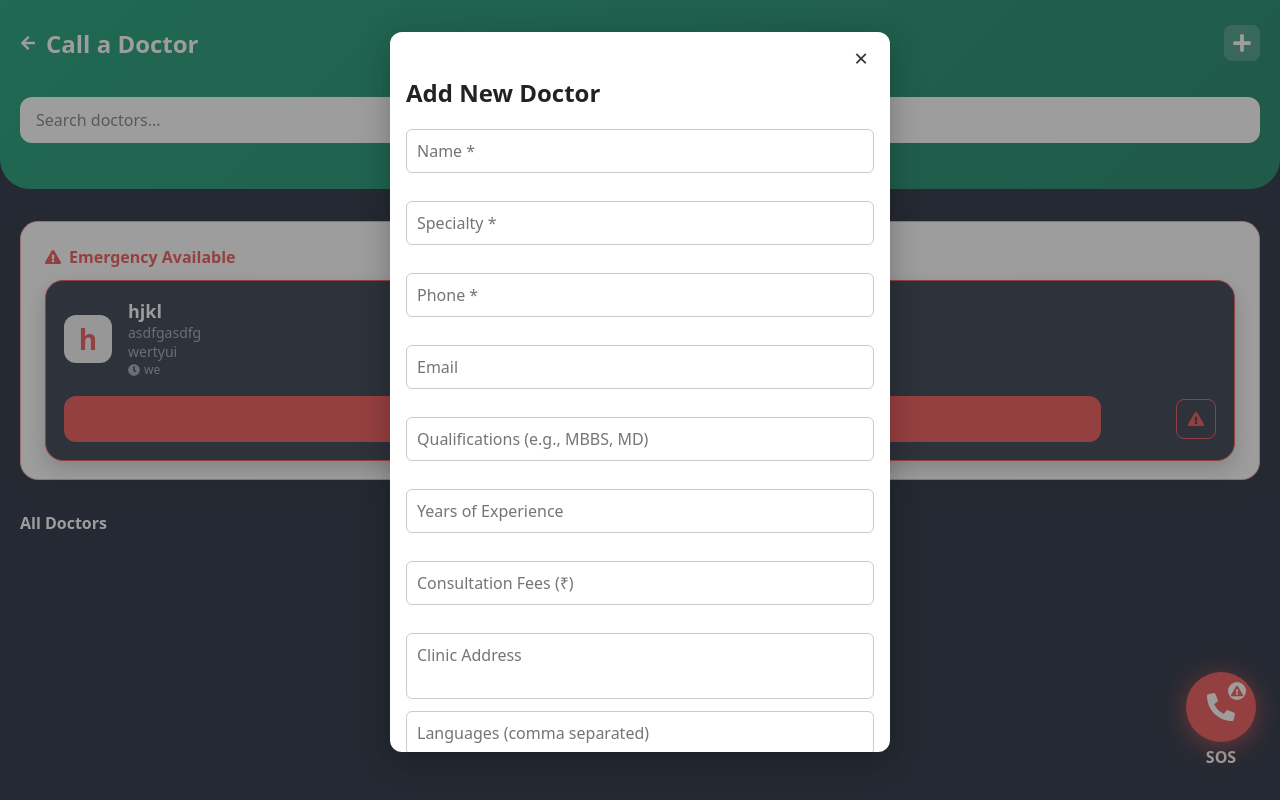
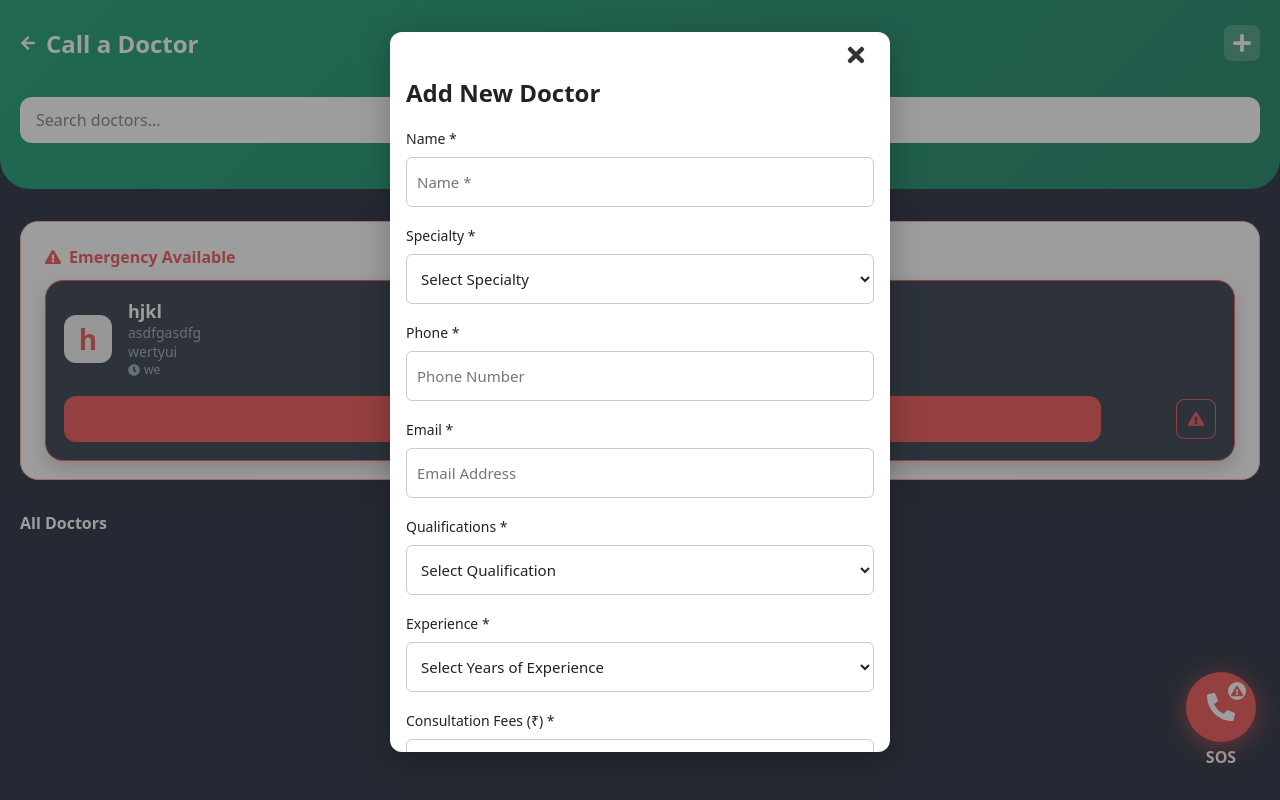
Before and after one commit to Akashchalwadi95/doc-connect, a React (Vite) app: page /call-doctor in a window 1280 px wide. Both pictures are taken after a click on the element 1242 px from the left and 43 px from the top of the page. Built offline with nearby package versions, Linux system fonts and the light colour scheme.

Commit message:
[changes]: call doctor functionality added

```diff
--- a/src/pages/CallDoctorPage.css
+++ b/src/pages/CallDoctorPage.css
@@ -236,7 +236,18 @@
   margin-top: 12px;
 }
 
+.add-doctor-form label {
+  font-weight: 500;
+  margin-bottom: 2px;
+  color: #222;
+  display: flex;
+  flex-direction: column;
+  gap: 4px;
+  font-size: 14px;
+}
+
 .add-doctor-form input,
+.add-doctor-form select,
 .add-doctor-form textarea {
   padding: 10px;
   border-radius: 6px;
@@ -244,6 +255,13 @@
   font-size: 1rem;
   width: 100%;
   resize: none;
+  box-sizing: border-box;
+  height: 50px;
+  margin-top: 5px;
+  margin-bottom: 5px;
+  background-color: #fff;
+  color: #222;
+  font-size: 15px;
 }
 
 .add-doctor-form textarea {
@@ -252,9 +270,9 @@
 
 .form-row {
   display: flex;
-  align-items: center;
-  gap: 12px;
-  margin-top: 8px;
+  align-items: center ;
+  gap: 10px;
+  margin-bottom: 16px;
 }
 
 .add-doctor-btn {
@@ -273,3 +291,14 @@
 .add-doctor-btn:hover {
   background: #047857;
 }
+
+.add-doctor-form select[multiple] {
+  padding: 8px;
+  border-radius: 6px;
+  border: 1px solid #ccc;
+  font-size: 1rem;
+  background: #fff;
+  color: #222;
+  min-height: 90px;
+  margin-bottom: 8px;
+}
--- a/src/pages/CallDoctorPage.jsx
+++ b/src/pages/CallDoctorPage.jsx
@@ -1,35 +1,238 @@
 import React, { useState } from "react";
-import { FaArrowLeft, FaPhoneAlt, FaExclamationTriangle, FaClock, FaPlus } from "react-icons/fa";
+import { FaArrowLeft, FaPhoneAlt, FaExclamationTriangle, FaClock, FaPlus, FaTimes } from "react-icons/fa";
 import "./home.css";
 import "./CallDoctorPage.css";
 import { useNavigate } from "react-router-dom";
+import { ToastContainer, toast } from "react-toastify";
+import "react-toastify/dist/ReactToastify.css";
+import {isValidEmail} from "../utils/Sanitization";
+import { getFirestore, collection, doc, addDoc, getDoc, updateDoc, deleteDoc } from "firebase/firestore";
+import { app } from "../firebase";
 
-const AddDoctorModal = ({ onClose }) => (
-  <>
-    <div className="modal-overlay" onClick={onClose}></div>
+const AddDoctorModal = ({ onClose }) => {
+  const [name, setName] = useState("");
+  const [specialty, setSpecialty] = useState("");
+  const [phone, setPhone] = useState("");
+  const [email, setEmail] = useState("");
+  const [qualifications, setQualifications] = useState("");
+  const [experience, setExperience] = useState("");
+  const [fees, setFees] = useState("");
+  const [address, setAddress] = useState("");
+  const [languages, setLanguages] = useState([]);
+  const [hours, setHours] = useState("");
+  const [emergency, setEmergency] = useState(false);
+  const [startTime, setStartTime] = useState("");
+  const [endTime, setEndTime] = useState("");
+
+  const addDoctor = async (e) => {
+    e.preventDefault();
+    console.log("reached add doctor function");
+
+    if(!name || !specialty || !phone || !qualifications || !experience || !fees || !address || !startTime || !endTime) {
+      toast.error("Please fill in all the fields.");
+      return;
+    }
+
+    if(phone.length !== 10) {
+      toast.error("Please enter a valid 10-digit phone number.");
+      return;
+    }
+
+    if(email && !isValidEmail(email)) {
+      toast.error("Please enter a valid email address.");
+      return;
+    }
+
+    if (languages.length === 0) {
+     toast.error("Please select at least one language.");
+     return;
+   }
+
+    try {
+    const db = getFirestore(app);
+    console.log("Adding doctor to Firestore with data: ")
+    await addDoc(collection(db, "doctors"), {
+      name: name.trim(),
+      specialty: specialty.trim(),
+      phone: phone.trim(),
+      email: email.trim(),
+      qualifications: qualifications.trim(),
+      experience,
+      fees,
+      address: address.trim(),
+      languages: languages,
+      hours: `${startTime} - ${endTime}`,
+      emergency,
+      createdAt: new Date()
+    });
+    console.log("Doctor added successfully to Firestore");
+  }
+  catch(error) {
+    console.error("Error adding doctor: ", error);
+    toast.error("Failed to add doctor. Please try again.");
+    return;
+  }
+
+    toast.success("Doctor added successfully!");
+    onClose();
+
+  };
+
+  return (
+    <div className="modal-overlay">
     <div className="modal">
-      <button className="modal-close" onClick={onClose}>&times;</button>
+      <button className="modal-close" onClick={onClose}><FaTimes /></button>
       <h2>Add New Doctor</h2>
-      <form className="add-doctor-form">
-        <input placeholder="Name *" />
-        <input placeholder="Specialty *" />
-        <input placeholder="Phone *" />
-        <input placeholder="Email" />
-        <input placeholder="Qualifications (e.g., MBBS, MD)" />
-        <input placeholder="Years of Experience" />
-        <input placeholder="Consultation Fees (₹)" />
-        <textarea placeholder="Clinic Address" />
-        <input placeholder="Languages (comma separated)" />
-        <input placeholder="Available Hours (e.g., 9:00 AM - 5:00 PM)" />
+      <form className="add-doctor-form" onSubmit={addDoctor}>
+        <label>
+          Name *
+          <input
+            placeholder="Name *"
+            value={name}
+            onChange={e => setName(e.target.value)}
+          />
+        </label>
+
+        <label>
+          Specialty *
+          <select value={specialty} onChange={e => setSpecialty(e.target.value)}>
+            <option value="">Select Specialty </option>
+            <option value="General Physician">General Physician</option>
+            <option value="Cardiologist">Cardiologist</option>
+            <option value="Dermatologist">Dermatologist</option>
+            <option value="ENT">ENT</option>
+            <option value="Pediatrician">Pediatrician</option>
+            <option value="Gynecologist">Gynecologist</option>
+            <option value="Orthopedic">Orthopedic</option>
+            <option value="Dentist">Dentist</option>
+            <option value="Other">Other</option>
+          </select>
+        </label>
+
+        <label>
+          Phone *
+          <input
+            placeholder="Phone Number"
+            value={phone}
+            onChange={e => setPhone(e.target.value.replace(/\D/g, ""))}
+            maxLength={10}
+          />
+        </label>
+
+        <label>
+          Email *
+          <input
+            placeholder="Email Address"
+            value={email}
+            onChange={e => setEmail(e.target.value)}
+          />
+        </label>
+
+        <label>
+          Qualifications *
+          <select value={qualifications} onChange={e => setQualifications(e.target.value)}>
+            <option value="">Select Qualification </option>
+            <option value="MBBS">MBBS</option>
+            <option value="MD">MD</option>
+            <option value="MS">MS</option>
+            <option value="DM">DM</option>
+            <option value="MCh">MCh</option>
+            <option value="BDS">BDS</option>
+            <option value="Other">Other</option>
+          </select>
+        </label>
+
+        <label>
+          Experience *
+          <select value={experience} onChange={e => setExperience(e.target.value)}>
+            <option value="">Select Years of Experience </option>
+            {[...Array(41).keys()].slice(1).map(year => (
+              <option key={year} value={year}>{year} {year === 1 ? "year" : "years"}</option>
+            ))}
+          </select>
+        </label>
+
+        <label>
+          Consultation Fees (₹) *
+          <input
+            placeholder="100"
+            value={fees}
+            onChange={e => setFees(e.target.value.replace(/\D/g, ""))}
+            maxLength={4}
+          />
+        </label>
+
+        <label>
+          Clinic Address *
+          <textarea
+            placeholder="Address"
+            value={address}
+            onChange={e => setAddress(e.target.value)}
+            maxLength={100}
+          />
+        </label>
+
+        <label>
+          Languages *
+          <div style={{ display: "flex", gap: "16px", marginBottom: "12px", flexWrap: "wrap" }}>
+            {["English", "Hindi", "Tamil", "Telugu", "Marathi", "Gujarati", "Bengali", "Kannada", "Malayalam", "Punjabi", "Urdu", "Other"].map(lang => (
+              <label key={lang} style={{ display: "flex", alignItems: "center", gap: "4px" }}>
+                <input
+                  type="checkbox"
+                  value={lang}
+                  checked={languages.includes(lang)}
+                  onChange={e => {
+                    if (e.target.checked) {
+                      setLanguages([...languages, lang]);
+                    } else {
+                      setLanguages(languages.filter(l => l !== lang));
+                    }
+                  }}
+
+                  style={{width: "20px", height: "20px"}}
+                />
+                {lang}
+              </label>
+            ))}
+          </div>
+        </label>
+
+        <label>
+          Available Hours *
+          <div style={{ display: "flex", gap: "8px" }}>
+            <input
+              type="time"
+              value={startTime}
+              onChange={e => setStartTime(e.target.value)}
+            />
+            <span>to</span>
+            <input
+              type="time"
+              value={endTime}
+              onChange={e => setEndTime(e.target.value)}
+            />
+          </div>
+        </label>
+
         <div className="form-row">
-          <label>Available for Emergency</label>
-          <input type="checkbox" />
+          <label htmlFor="emergency-checkbox" style={{ marginRight: "10px", marginBottom: 0 }}>
+            Available for Emergency ?
+          </label>
+          <input
+            id="emergency-checkbox"
+            type="checkbox"
+            checked={emergency}
+            onChange={e => setEmergency(e.target.checked)}
+            style={{ width: "20px", height: "20px" }}
+          />
         </div>
+
         <button className="add-doctor-btn" type="submit">Add Doctor</button>
       </form>
     </div>
-  </>
-);
+    </div>
+  );
+};
 
 const CallDoctorPage = () => {
   const [showModal, setShowModal] = useState(false);
@@ -37,6 +240,7 @@ const CallDoctorPage = () => {
 
   return (
     <div className="home-container">
+      <ToastContainer />
       {/* Header */}
       <div className="call-doctor-header">
         <div className="call-doctor-header-row">
--- a/src/pages/Settings/SettingsPage.jsx
+++ b/src/pages/Settings/SettingsPage.jsx
@@ -1,8 +1,24 @@
 import React from "react";
 import { FaArrowLeft, FaUser, FaGlobe, FaMoon, FaIdBadge, FaSignOutAlt } from "react-icons/fa";
 import "./SettingsPage.css";
+import { signOut, getAuth } from "firebase/auth";
+import { useNavigate } from "react-router-dom";
 
-const SettingsPage = () => (
+const SettingsPage = () => {
+  const navigate = useNavigate();
+
+  const handleLogout = async () => {
+    const auth = getAuth();
+    try{
+      await signOut(auth);
+      navigate("/"); // redirect to login page
+    } catch (error) {
+      alert("Logout failed. Please try again.");
+    }
+};
+
+return (
+
   <div className="settings-container">
     <div className="settings-header">
       <button className="back-btn" onClick={() => window.history.back()}>
@@ -43,11 +59,12 @@ const SettingsPage = () => (
         </div>
       </div>
     </div>
-    <button className="logout-btn">
+    <button className="logout-btn" onClick={handleLogout}>
       <FaSignOutAlt style={{ marginRight: 8 }} />
       Logout
     </button>
   </div>
 );
+};
 
 export default SettingsPage;
--- a/src/pages/home.jsx
+++ b/src/pages/home.jsx
@@ -13,9 +13,15 @@ import {
   FaHistory,
 } from "react-icons/fa";
 import { useNavigate } from "react-router-dom";
+import { getAuth } from "firebase/auth";
 
 const Home = () => {
   const navigate = useNavigate();
+  const auth = getAuth();
+  const user = auth.currentUser;
+
+  // Use displayName if available, else fallback to email, else "User"
+  const userName = user?.displayName || user?.email || "User";
 
   return (
     <div className="home-container">
@@ -33,7 +39,7 @@ const Home = () => {
 
         <div className="header-text">
           <p>Hello,</p>
-          <h2>Shadow</h2>
+          <h2>{userName}</h2>
           <span>How can we help you today?</span>
         </div>
       </div>
--- a/src/utils/Sanitization.js
+++ b/src/utils/Sanitization.js
@@ -7,3 +7,12 @@ export function isStrongPassword(password) {
   // At least 8 chars, one number, one special char, one lowercase, one uppercase
   return /^(?=.*[a-z])(?=.*[A-Z])(?=.*\d)(?=.*[\W_]).{8,}$/.test(password);
 }
+
+
+  const sanitizeName = (name) => {
+    return name.trim().replace(/[^a-zA-Z\s]/g, "");
+  }
+
+  const sanitizePhone = (phone) => {
+    return phone.replace(/\D/g, "");
+  }
```
